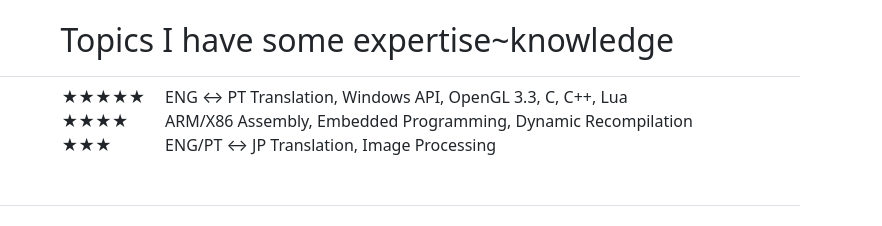
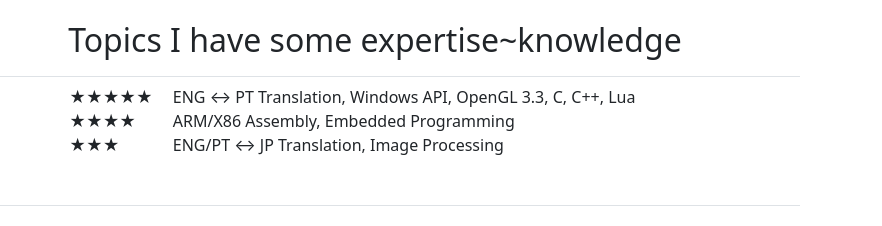
Before and after one commit to raphasanori/raphasanori.github.io, a plain HTML site: page index.html in a window 1280 px wide. Shown: the part 674-900 px from the top of the page, 398-1280 px from the left. Drawn offline with nearby package versions, Linux system fonts and the light colour scheme.

Commit message:
Update index.html

```diff
--- a/index.html
+++ b/index.html
@@ -55,7 +55,7 @@ Oh yeah! My current academic degree is Bachelor of Technology in Computer System
 	<td>
 <table>
 <tr><td>★★★★★</td><td> </td><td>ENG ↔ PT Translation, Windows API, OpenGL 3.3, C, C++, Lua</td></tr>
-<tr><td>★★★★</td><td> </td><td>ARM/X86 Assembly, Embedded Programming, Dynamic Recompilation</td></tr>
+<tr><td>★★★★</td><td> </td><td>ARM/X86 Assembly, Embedded Programming</td></tr>
 <tr><td>★★★</td><td> </td><td>ENG/PT ↔ JP Translation, Image Processing</td></tr>
 </table>
 	</td>
```
